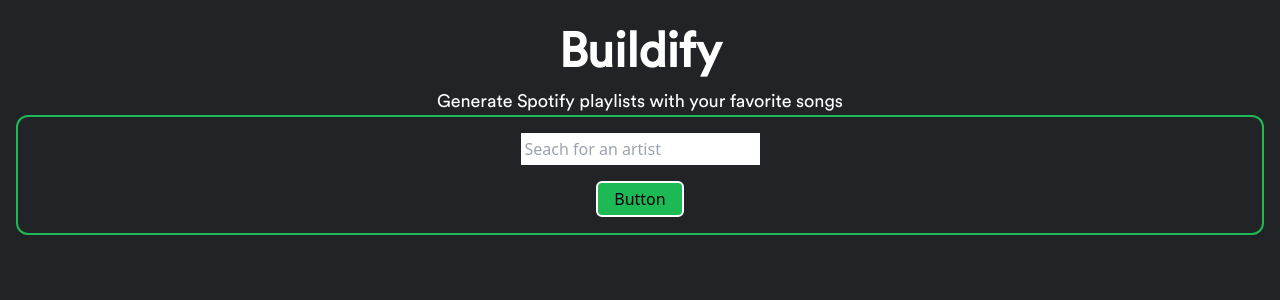
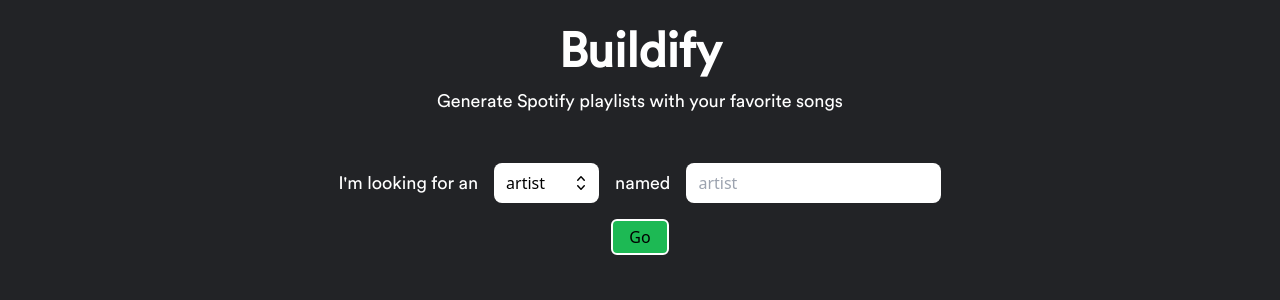
Before and after one commit to lukemiller01/buildify, a React (Vite) app in the folder client/: page / in a window 1280 px wide. Shown: the top 300 px of the page. Built offline with nearby package versions, Linux system fonts and the light colour scheme; no server answers.

Commit message:
Added basic Artist search functionality to homepage. Restructured Apollo Client to wrap App. Added Artist/Album components.

```diff
--- a/client/package.json
+++ b/client/package.json
@@ -12,11 +12,13 @@
     "@apollo/client": "^3.7.10",
     "@headlessui/react": "^1.7.13",
     "@heroicons/react": "^2.0.16",
+    "apollo3-cache-persist": "^0.14.1",
     "autoprefixer": "^10.4.14",
     "graphql": "^16.6.0",
     "postcss": "^8.4.21",
     "react": "^18.2.0",
     "react-dom": "^18.2.0",
+    "react-router-dom": "^6.9.0",
     "tailwindcss": "^3.2.7"
   },
   "devDependencies": {
--- a/client/src/App.css
+++ b/client/src/App.css
@@ -13,12 +13,23 @@
     color: white;
 }
 
+h2 {
+    font-family: 'Circular';
+    font-size: 32px;
+    font-weight: bold;
+    color: white;
+}
+
 p {
     font-family: 'Circular';
     font-size: 18px;
     color: white;
 }
 
+ol {
+    list-style: auto;
+}
+
 @font-face {
     font-family: "Circular";
     src: url("./assets/fonts/CircularStd-Book.woff2") format('woff2');
--- a/client/src/App.tsx
+++ b/client/src/App.tsx
@@ -1,59 +1,22 @@
-import './App.css';
-import React, { useState } from 'react';
+// Styles
+import "./App.css";
 
-// GraphQL
-import { gql, useQuery } from '@apollo/client';
+// Functional
+import { Routes, Route, BrowserRouter } from "react-router-dom";
+
+// Pages
+import { Home } from "./pages";
 
 function App() {
-
-  const [ search , setSearch ] = useState('');
-
-  async function handleSubmit(e:React.FormEvent<HTMLFormElement>) {
-    e.preventDefault();
-  }
-
-  const SEARCH = gql`
-    query Query($q: String!, $type: SearchType!) {
-      search(q: $q, type: $type) {
-        ... on ArtistResponse {
-          artists {
-            items {
-              name
-              popularity
-              id
-            }
-          }
-        }
-      }
-    }
-  `;
-
-  const { loading, error, data } = useQuery(SEARCH, {
-    variables: {
-      "q": "Kendrick",
-      "type": "ARTIST"
-    },
-  });
-
-  if(data) {
-    console.log(data["search"]["artists"]['items'])
-  }
-
   return (
     <>
-    <div className='flex flex-col m-4'>
-      <div className=' text-center'>
-        <h1>Buildify</h1>
-        <p>Generate Spotify playlists with your favorite songs</p>
-      </div>
-      <form className='border-2 border-emerald rounded-xl flex items-center flex-col p-4 gap-4' onSubmit={(e:React.FormEvent<HTMLFormElement>) => handleSubmit(e)}>
-        <input type="text" placeholder='Seach for an artist' className=' p-1' onChange={(e:React.ChangeEvent<HTMLInputElement>) => setSearch(e.target.value)}></input>
-        <button type="submit" value="Submit" className=' bg-emerald border-white border-2 rounded-md px-4 py-1'>Button</button>
-      </form>
-      <p>{data? JSON.stringify(data["search"]["artists"]['items']): ''}</p>
-    </div>
+      <BrowserRouter>
+        <Routes>
+          <Route path="/" element={<Home />}></Route>
+        </Routes>
+      </BrowserRouter>
     </>
-  )
+  );
 }
 
-export default App
+export default App;
--- /dev/null
+++ b/client/src/components/Artist.tsx
@@ -0,0 +1,34 @@
+import React from "react";
+
+interface Artist {
+  name: string;
+  tracks: string[] | null;
+  image: string;
+}
+
+const Artist = ({ name, tracks, image }: Artist) => {
+  if (image === undefined) {
+    console.log(name);
+  }
+  return (
+    <div className=" flex flex-row gap-4">
+      <div>
+        <img src={image} className=" w-32 h-32 object-cover rounded-full"></img>
+      </div>
+      <div className="flex flex-col">
+        <h2>{name}</h2>
+        <ol type="1" className=" text-white pl-12">
+          {tracks
+            ? tracks.map((track) => (
+                <li key={track}>
+                  <p>{track}</p>
+                </li>
+              ))
+            : null}
+        </ol>
+      </div>
+    </div>
+  );
+};
+
+export default Artist;
--- /dev/null
+++ b/client/src/graphql/queries.ts
@@ -0,0 +1,52 @@
+import { gql } from "@apollo/client";
+
+// This search returns:
+// Top 20 artists
+// 10 most popular songs from each artist
+// 3 images (small, medium, large) for the artist
+// ID, for adding keys to map functions
+export const ARTIST_SEARCH = gql`
+    query Search($q: String!, $type: SearchType!) {
+        search(q: $q, type: $type) {
+            ... on ArtistResponse {
+            artists {
+                items {
+                id
+                name
+                top_tracks {
+                    name
+                }
+                images {
+                    url
+                }
+                }
+            }
+            }
+        }
+    }
+`;
+
+// This search returns:
+// Top 20 albums
+// Artist name
+// 3 images (small, medium, large) for the album
+// TODO: add ID for keys in map functions
+export const ALBUM_SEARCH = gql`
+    query Query($q: String!, $type: SearchType!) {
+        search(q: $q, type: $type) {
+            ... on AlbumResponse {
+            albums {
+                items {
+                name
+                artists {
+                    name
+                }
+                images {
+                    url
+                }
+                }
+            }
+            }
+        }
+    }
+`;
--- /dev/null
+++ b/client/src/pages/Home/Home.tsx
@@ -0,0 +1,146 @@
+import React, { useState, Fragment } from "react";
+
+// GraphQL
+import { useLazyQuery } from "@apollo/client";
+import { ARTIST_SEARCH, ALBUM_SEARCH } from "../../graphql/queries";
+
+// Headless UI
+import { Listbox, Transition } from "@headlessui/react";
+
+// Heroicons
+import { CheckIcon, ChevronUpDownIcon } from "@heroicons/react/20/solid";
+import Artist from "../../components/Artist";
+
+const selections = [{ type: "artist" }, { type: "album" }];
+
+const Home = () => {
+  const [search, setSearch] = useState(""); // Sets the user's typed query
+  const [selected, setSelected] = useState(selections[0]); // Sets the user's chosen search type
+
+  // Lazy query (on button click).
+  const [getArtist, artistResult] = useLazyQuery(ARTIST_SEARCH);
+  const [getAlbum, albumResult] = useLazyQuery(ALBUM_SEARCH);
+
+  async function handleSubmit(e: React.FormEvent<HTMLFormElement>) {
+    e.preventDefault();
+    if (selected.type === "artist") {
+      getArtist({ variables: { q: search, type: "ARTIST" } });
+    } else if (selected.type === "album") {
+      getAlbum({ variables: { q: search, type: "ALBUM" } });
+    }
+  }
+
+  return (
+    <>
+      <div className="flex flex-col m-4">
+        <div className=" text-center mb-12">
+          <h1>Buildify</h1>
+          <p>Generate Spotify playlists with your favorite songs</p>
+        </div>
+        <form
+          className="flex flex-col gap-4 items-center justify-center"
+          onSubmit={(e: React.FormEvent<HTMLFormElement>) => handleSubmit(e)}
+        >
+          <div className="flex flex-row gap-4 items-center">
+            <p className=" whitespace-nowrap">I'm looking for an</p>
+            <Listbox value={selected} onChange={setSelected}>
+              <div className="relative">
+                <Listbox.Button className="relative w-[105px] cursor-default rounded-lg bg-white py-2 pl-3 pr-10 text-left">
+                  <span className="block truncate">{selected.type}</span>
+                  <span className="pointer-events-none absolute inset-y-0 right-0 flex items-center pr-2">
+                    <ChevronUpDownIcon className="h-5 w-5" aria-hidden="true" />
+                  </span>
+                </Listbox.Button>
+                <Transition
+                  as={Fragment}
+                  leave="transition ease-in duration-100"
+                  leaveFrom="opacity-100"
+                  leaveTo="opacity-0"
+                >
+                  <Listbox.Options className="absolute mt-1 w-full overflow-auto rounded-md bg-white py-1 text-base">
+                    {selections.map((person, personIdx) => (
+                      <Listbox.Option
+                        key={personIdx}
+                        className={({ active }) =>
+                          `relative cursor-default select-none py-2 pl-10 pr-4 ${
+                            active ? " bg-emerald" : ""
+                          }`
+                        }
+                        value={person}
+                      >
+                        {({ selected }) => (
+                          <>
+                            <span
+                              className={`block truncate ${
+                                selected ? "font-medium" : "font-normal"
+                              }`}
+                            >
+                              {person.type}
+                            </span>
+                            {selected ? (
+                              <span className="absolute inset-y-0 left-0 flex items-center pl-3 text-amber-600">
+                                <CheckIcon
+                                  className="h-5 w-5"
+                                  aria-hidden="true"
+                                />
+                              </span>
+                            ) : null}
+                          </>
+                        )}
+                      </Listbox.Option>
+                    ))}
+                  </Listbox.Options>
+                </Transition>
+              </div>
+            </Listbox>
+            <p>named</p>
+            <input
+              type="text"
+              placeholder={selected.type}
+              className="relative w-full cursor-default rounded-lg bg-white py-2 pl-3 pr-3 text-left"
+              onChange={(e: React.ChangeEvent<HTMLInputElement>) =>
+                setSearch(e.target.value)
+              }
+              value={search}
+            ></input>
+          </div>
+          <button
+            type="submit"
+            value="Submit"
+            className=" bg-emerald border-white border-2 rounded-md px-4 py-1"
+          >
+            Go
+          </button>
+        </form>
+        <div className="flex flex-col mx-12 gap-8">
+          {artistResult.data
+            ? artistResult.data["search"]["artists"]["items"].map(
+                (artist: any) => (
+                  <Artist
+                    key={artist["id"]}
+                    name={artist["name"]}
+                    tracks={
+                      artist["top_tracks"].length > 2
+                        ? [
+                            artist["top_tracks"][0]["name"],
+                            artist["top_tracks"][1]["name"],
+                            artist["top_tracks"][2]["name"],
+                          ]
+                        : null
+                    }
+                    image={
+                      artist["images"][0]
+                        ? artist["images"][0]["url"]
+                        : "./user.svg"
+                    }
+                  />
+                )
+              )
+            : null}
+        </div>
+      </div>
+    </>
+  );
+};
+
+export default Home;
--- /dev/null
+++ b/client/src/pages/index.ts
@@ -0,0 +1 @@
+export { default as Home } from './Home/Home'
```
Also changed, not shown: client/src/main.tsx (+12 -8 lines), client/public/user.svg (added), client/src/components/Album.tsx (added), 1 other file (tests, documents, lock files or other folders).
